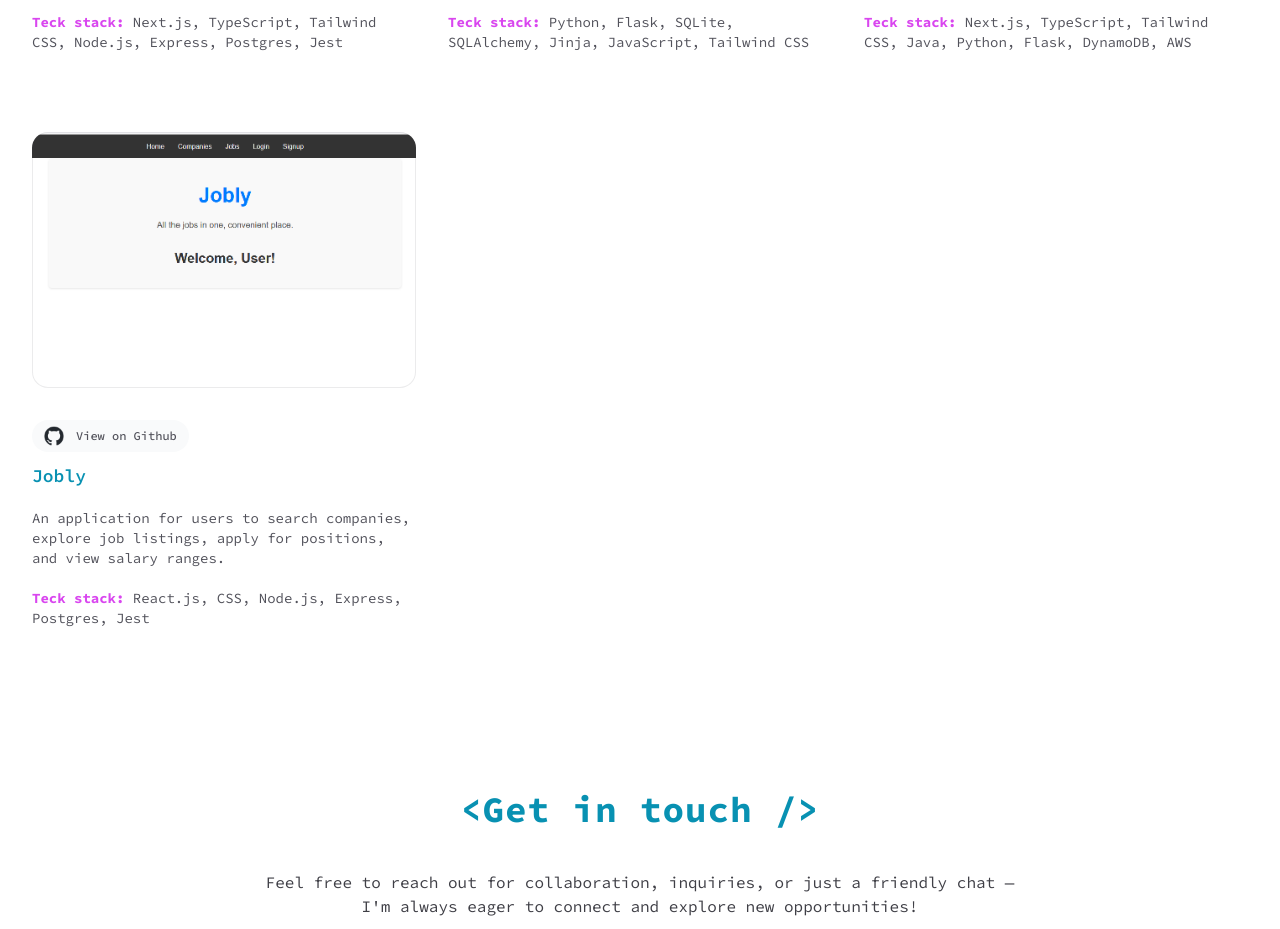
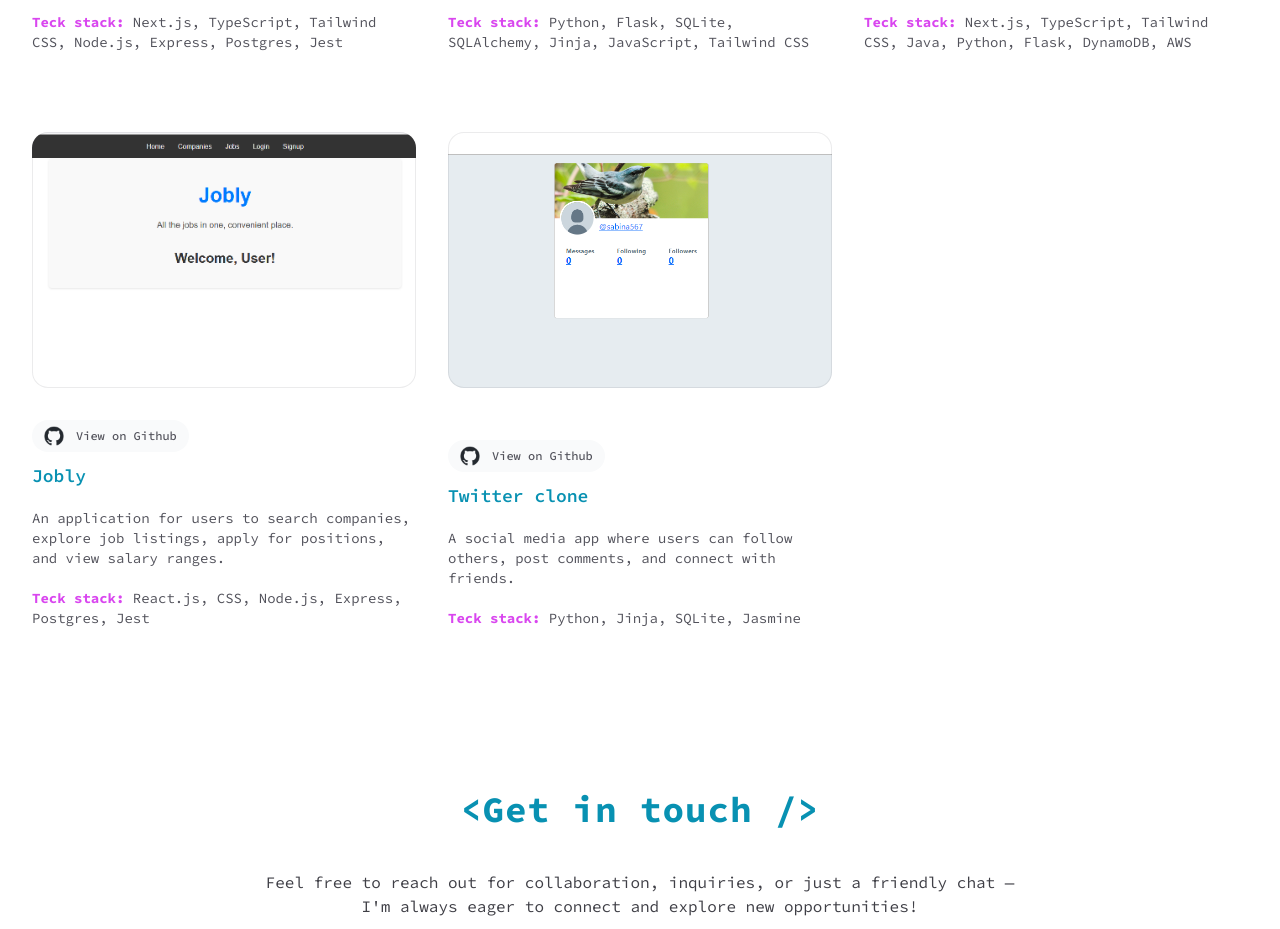
Before and after one commit to Srasulova/srasulova.github.io, a Next.js app: page / in a window 1280 px wide. Shown: the part 3260-4189 px from the top of the page. Built offline with nearby package versions, Linux system fonts and the light colour scheme.

Commit message:
add twitter clone to the projects

```diff
--- a/src/app/components/projects.tsx
+++ b/src/app/components/projects.tsx
@@ -33,6 +33,14 @@ export default function Projects() {
             githubURL: "https://github.com/Srasulova/react-jobly",
             img: "/jobly.png",
             url: ""
+        },
+        {
+            title: "Twitter clone",
+            description: "A social media app where users can follow others, post comments, and connect with friends.",
+            teckStack: "Python, Jinja, SQLite, Jasmine",
+            githubURL: "https://github.com/hatchways-community/twitter-clone-69a69673e2994a10846770b8da7c4411",
+            img: "/twitterClone.png",
+            url: ""
         }
     ];
 
```
